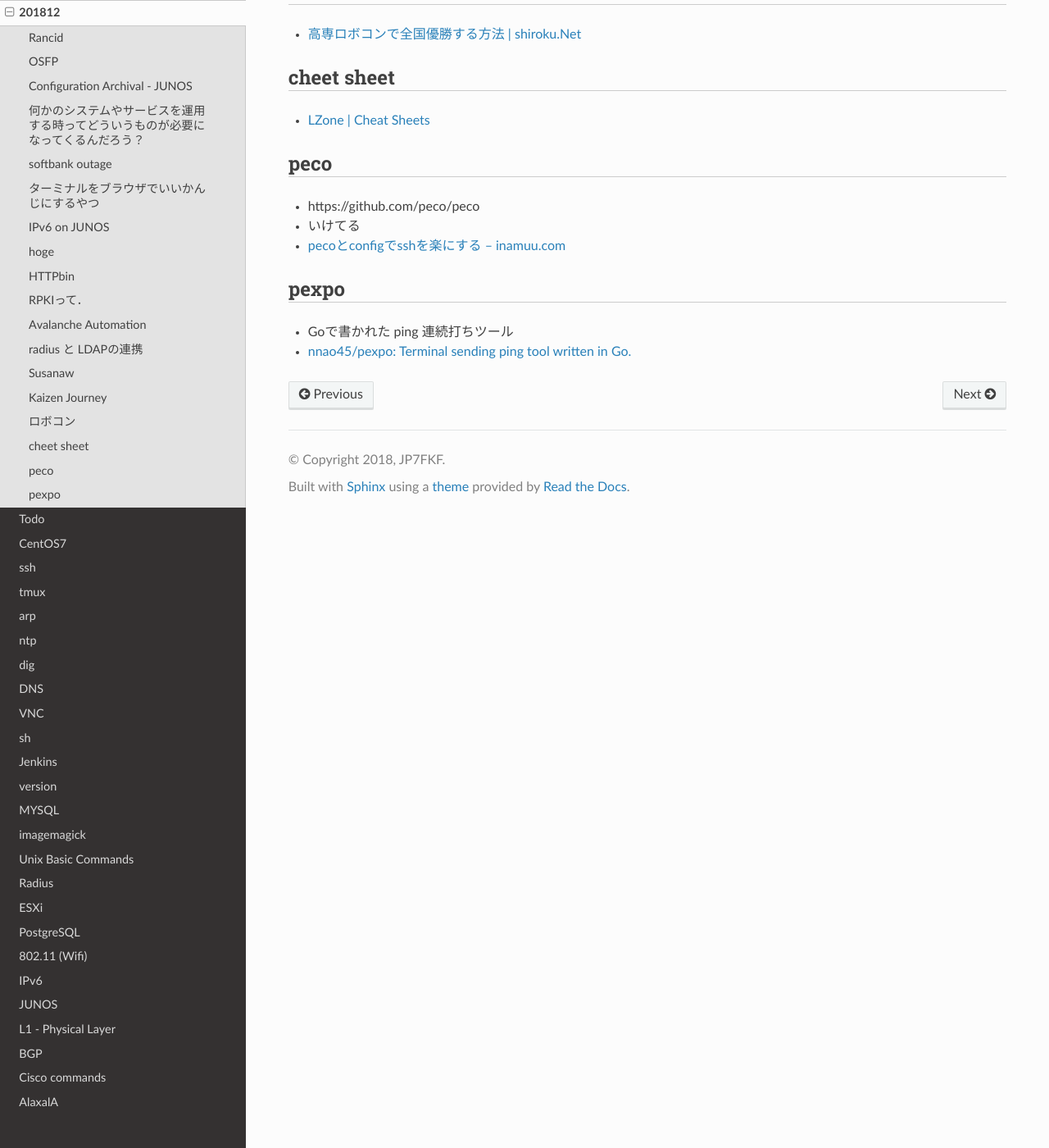
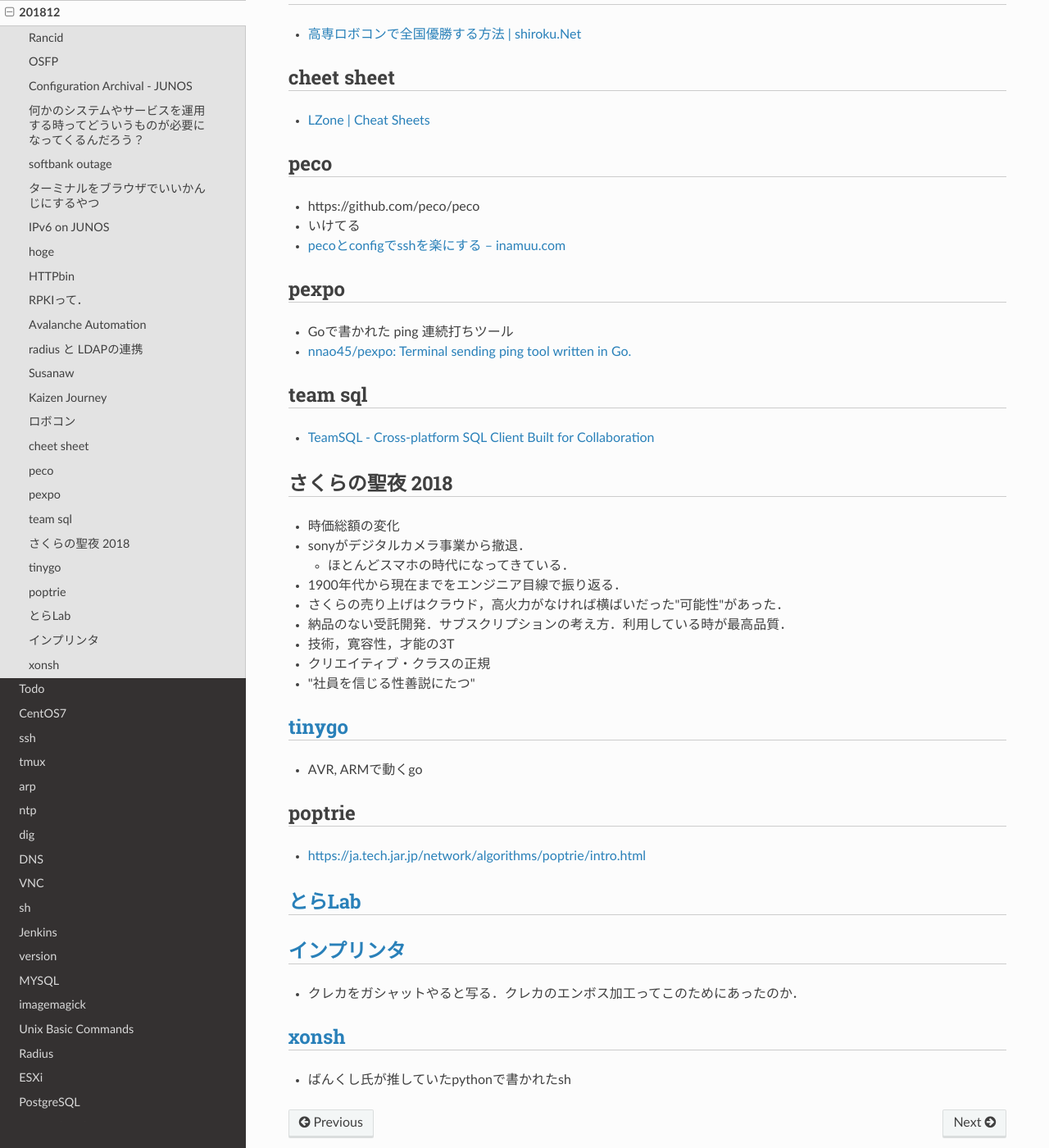
Before and after one commit to jp7fkf/JP7FKF-Warehouse, a Sphinx documentation site: the page built from source/dialy/201812.md, in a window 1280 px wide and 1400 px high, scrolled down 2399 px. Shown: the whole window at 82% size. Built offline with Sphinx 7.4.7 and the Read the Docs theme 2.0.0, drawn with Linux system fonts in a browser that asks for light colours.

Commit message:
20181231-1602

```diff
--- a/source/dialy/201812.md
+++ b/source/dialy/201812.md
@@ -86,3 +86,31 @@ SNAとかIPX
 ## pexpo
   - Goで書かれた ping 連続打ちツール
   - [nnao45/pexpo: Terminal sending ping tool written in Go.](https://github.com/nnao45/pexpo)
+
+## team sql
+  - [TeamSQL - Cross-platform SQL Client Built for Collaboration](https://teamsql.io/)
+
+## さくらの聖夜 2018
+  - 時価総額の変化
+  - sonyがデジタルカメラ事業から撤退．
+    - ほとんどスマホの時代になってきている．
+  - 1900年代から現在までをエンジニア目線で振り返る．
+  - さくらの売り上げはクラウド，高火力がなければ横ばいだった"可能性"があった．
+  - 納品のない受託開発．サブスクリプションの考え方．利用している時が最高品質．
+  - 技術，寛容性，才能の3T
+  - クリエイティブ・クラスの正規
+  - "社員を信じる性善説にたつ"
+
+## [tinygo](https://github.com/aykevl/tinygo)
+  - AVR, ARMで動くgo
+
+## poptrie
+  - [https://ja.tech.jar.jp/network/algorithms/poptrie/intro.html](https://ja.tech.jar.jp/network/algorithms/poptrie/intro.html)
+
+## [とらLab](https://news.toranoana.jp/64239)
+
+## [インプリンタ](https://www.creditcard-staff.com/glossary/imprinter.htm)
+  - クレカをガシャットやると写る．クレカのエンボス加工ってこのためにあったのか．
+
+## [xonsh](https://xon.sh/)
+  - ばんくし氏が推していたpythonで書かれたsh
--- a/source/todo.md
+++ b/source/todo.md
@@ -15,24 +15,53 @@
   - ANTアナライザ回路設計
   - オーディオスペクトラ
   - USB電流計
-  - コールサインと自分の緯度経度から自動計算くんGLから国がすぐにわかるくん
-  - バカンスをいいかんじに
-  - 周波数データベース的な奴！webで編集（追加？）できて，webで検索できる！
-  - TTDBと周波数帳のDB仕様まとめ
-  - フリスの公式計算機
+  - FKF_HAMLAB
+    - 直近のtodo
+      - bootstrapちゃんといれる．
+
+    - CW Freak web version
+    - 周波数データベース的な奴！webで編集（追加？）できて，webで検索できる！
+    - TTDBと周波数帳のDB仕様まとめ
+    - フリスの公式計算機
+    - コールサインと自分の緯度経度から自動計算くんGLから国がすぐにわかるくん
+    - バカンスをいいかんじに
+      - チケットシステム
+        - ticket，messageモデル生成
+        - 見た目
+        - オープンチケット，割り当てチケットの表示
+        - チケット絞り込み機能実装
+        - message と連携．ticketクリックしたらちゃんと関連のmessagesがソートされて出てくるように．
+
+      - vacance
+        - 見た目一旦調整
+        - placeもdraggableに
+        - placenにindex_id column追加か．
+        - Operatorフィールドを実装
+        - server sideリファクタ
+        - client side リファクタ
+        - websocket実装
+
+      - QSO-Logging
+        - 見た目
+        - validation 追加
+        - javascでinput formの最適化
+        - csv出力機能等の追加
+      - Others
+        - Operator list 自動生成
+        - contest スコアリングsystem実装
+        - slimを用いて書き直す．
   - AD8362を用いたパワーセンサ設計
   - 回路設計: D-amp, イコライザ，ヘッドホンアンプ
-  - FKF_HAMLAB
-  - CW Freak web version
-  - swrメータ起動時問題
   - 電子負荷装置回路設計
   - やすりホルダ
   - ベクトル制御
 
 ## 資格
+  - 一総通信
+  - 潜水士
+  - Xray作業主任
   - FE/PE試験を受けたい
   - 救命講習？
-  * 技術士補
   * Oracle master
   * CCNP
   * LPIC(もうとらなくていいか...) -> LinuC?
@@ -41,12 +70,15 @@
   - Cカード
   - GCP資格とる
   - AWS系資格
+  - 身に付けたい能力
+    - 手話技能検定/手話通訳士
+    - スペイン語 or フランス語
+  - 長期的に
+    - 弁理士
+    - 社会保険労務士
 
 ## 本を読む
   - [全てのプログラマが読むべき本 まとめ - 5/75 ページ](http://cielquis.net/programming-books/5.html)
 
 ### In Progress
   - 秋月USB-DAC付きD球アンプ改造
-
-### Done
-  - スピーカー
```
Also changed, not shown: source/dialy/201809.md (+3 -0 lines), source/hobbies/rails.md (+8 -0 lines).
